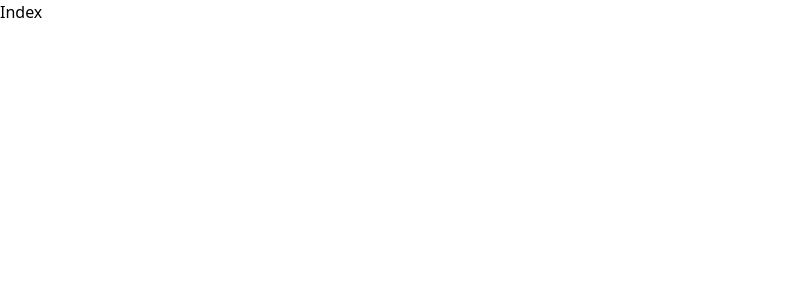
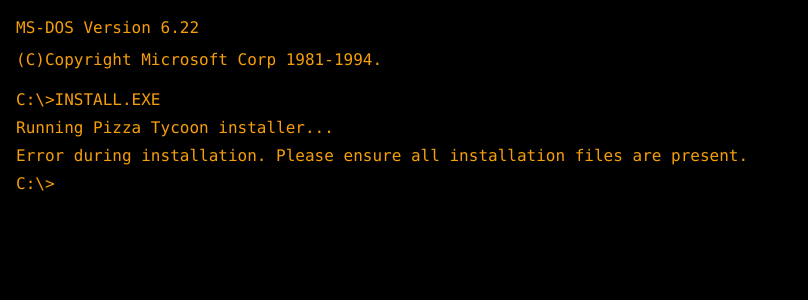
Before and after one commit to Andrew87E/portfolio2, a Next.js app: page /projects/pizza in a window 1280 px wide. Shown: the top 300 px of the page, without its empty margins (0-808 px from the left). Built offline with nearby package versions, Linux system fonts and the light colour scheme; a web font is replaced by a local one.

Commit message:
update resume download link to PDF format and add DOSWrapper component for Pizza Tycoon game

```diff
--- a/components/global/footer/footer.tsx
+++ b/components/global/footer/footer.tsx
@@ -34,7 +34,7 @@
             <FooterButton
               toltipContent="Download my Resume"
               toltipId="resume"
-              link="/Andrew_Edwards_Resume.docx"
+              link="/Andrew_Edwards_Resume.pdf"
               icon={
                 <AiOutlineFilePdf className="w-4 h-full mx-auto ae-links text-black dark:text-lime-500" />
               }
--- a/pages/index.tsx
+++ b/pages/index.tsx
@@ -249,7 +249,7 @@
                 "
                     onClick={() => {
                       // download resume
-                      window.open("/Andrew_Edwards_Resume.docx", "_blank");
+                      window.open("/Andrew_Edwards_Resume.pdf", "_blank");
                     }}
                   >
                     <Download className="w-4 h-4 transition-transform duration-300 group-hover:-translate-y-1 group-hover:translate-x-1" />
--- /dev/null
+++ b/pages/projects/pizza/index.tsx
@@ -0,0 +1,288 @@
+import React, { useState, useEffect, useRef } from "react";
+
+const DOSWrapper = () => {
+  const [commandHistory, setCommandHistory] = useState([]);
+  const [currentCommand, setCurrentCommand] = useState("");
+  const [gameStarted, setGameStarted] = useState(false);
+  const [isInstalled, setIsInstalled] = useState(false);
+  const [autoLaunchComplete, setAutoLaunchComplete] = useState(false);
+  const inputRef = useRef(null);
+  const emulatorRef = useRef(null);
+
+  // Check if game is installed
+  useEffect(() => {
+    const installStatus = localStorage.getItem("pizzaTycoonInstalled");
+    setIsInstalled(installStatus === "true");
+  }, []);
+
+  // Auto-launch sequence
+  useEffect(() => {
+    if (!autoLaunchComplete) {
+      const bootSequence = async () => {
+        if (!isInstalled) {
+          await typeCommand("C:\\>INSTALL.EXE");
+          await runInstaller();
+        } else {
+          await typeCommand("C:\\>PIZZA.BAT");
+          launchGame();
+        }
+        setAutoLaunchComplete(true);
+      };
+
+      bootSequence();
+    }
+  }, [isInstalled]);
+
+  const runInstaller = async () => {
+    setCommandHistory((prev) => [...prev, "Running Pizza Tycoon installer..."]);
+
+    try {
+      // Initialize js-dos for installer
+      const dos = await import("js-dos");
+      const canvas = document.createElement("canvas");
+      emulatorRef.current.appendChild(canvas);
+
+      const ci = await dos.Dos(canvas, {
+        wdosboxUrl: "/wdosbox.js",
+        cycles: "max",
+        autolock: false,
+      });
+
+      // Mount directory containing install files
+      await ci.mount(".", "/games");
+
+      // Run installer
+      await ci.run(["-c", "cd games", "-c", "install.exe"]);
+
+      // Listen for installation completion
+      // This is a simplified version - you might need to adjust based on
+      // how the actual installer signals completion
+      ci.onEvent("exit", () => {
+        localStorage.setItem("pizzaTycoonInstalled", "true");
+        setIsInstalled(true);
+        setCommandHistory((prev) => [
+          ...prev,
+          "Installation complete. Starting game...",
+        ]);
+        launchGame();
+      });
+    } catch (error) {
+      setCommandHistory((prev) => [
+        ...prev,
+        "Error during installation. Please ensure all installation files are present.",
+      ]);
+    }
+  };
+
+  const launchGame = async () => {
+    setGameStarted(true);
+    setCommandHistory((prev) => [...prev, "Loading Pizza Tycoon..."]);
+
+    try {
+      // Initialize js-dos
+      const dos = await import("js-dos");
+      const canvas = document.createElement("canvas");
+      emulatorRef.current.appendChild(canvas);
+
+      // Load saved state if exists
+      const savedState = loadGameState();
+
+      const ci = await dos.Dos(canvas, {
+        wdosboxUrl: "/wdosbox.js",
+        cycles: "max",
+        autolock: false,
+      });
+
+      // Mount game directory
+      await ci.mount(".", "/games");
+
+      // Run the batch file
+      await ci.run(["-c", "cd games", "-c", "pizza.bat"]);
+
+      // Restore saved state if available
+      if (savedState) {
+        try {
+          await ci.loadState(savedState);
+          setCommandHistory((prev) => [...prev, "Saved game state restored."]);
+        } catch (error) {
+          setCommandHistory((prev) => [
+            ...prev,
+            "Error restoring saved game state.",
+          ]);
+        }
+      }
+
+      // Add save state event listener
+      document.addEventListener("keydown", (e) => {
+        if (e.key === "F5") {
+          const state = ci.saveState();
+          saveGameState(state);
+        }
+      });
+    } catch (error) {
+      setCommandHistory((prev) => [
+        ...prev,
+        "Error launching game. Please ensure all game files are present.",
+      ]);
+      setGameStarted(false);
+    }
+  };
+
+  // Save state management
+  const saveGameState = (stateData) => {
+    try {
+      localStorage.setItem("pizzaTycoonSave", JSON.stringify(stateData));
+      setCommandHistory((prev) => [...prev, "Game state saved successfully."]);
+    } catch (error) {
+      setCommandHistory((prev) => [...prev, "Error saving game state."]);
+    }
+  };
+
+  const loadGameState = () => {
+    try {
+      const savedState = localStorage.getItem("pizzaTycoonSave");
+      if (savedState) {
+        return JSON.parse(savedState);
+      }
+      return null;
+    } catch (error) {
+      setCommandHistory((prev) => [...prev, "Error loading saved game state."]);
+      return null;
+    }
+  };
+
+  // Simulated typing effect for commands
+  const typeCommand = async (command) => {
+    setCurrentCommand("");
+    for (let i = 0; i < command.length; i++) {
+      setCurrentCommand((prev) => prev + command[i]);
+      await new Promise((resolve) => setTimeout(resolve, 50));
+    }
+    setCommandHistory((prev) => [...prev, command]);
+    setCurrentCommand("");
+  };
+
+  const handleCommand = (e) => {
+    if (e.key === "Enter") {
+      const newCommand = currentCommand.trim().toLowerCase();
+      setCommandHistory([...commandHistory, `C:\\>${currentCommand}`]);
+
+      switch (newCommand) {
+        case "help":
+          setCommandHistory((prev) => [
+            ...prev,
+            "Available commands:",
+            "HELP        - Show this help message",
+            "INSTALL     - Run Pizza Tycoon installer",
+            "PIZZA       - Launch Pizza Tycoon",
+            "CLS         - Clear screen",
+            "SAVE        - Save game state (Also F5 in-game)",
+            "LOAD        - Load last saved game",
+            "EXIT        - Exit game",
+            "UNINSTALL   - Remove Pizza Tycoon installation",
+          ]);
+          break;
+        case "cls":
+          setCommandHistory([]);
+          break;
+        case "install":
+        case "install.exe":
+          if (!isInstalled && !gameStarted) {
+            runInstaller();
+          } else {
+            setCommandHistory((prev) => [
+              ...prev,
+              "Game is already installed.",
+            ]);
+          }
+          break;
+        case "pizza":
+        case "pizza.bat":
+          if (!gameStarted) {
+            if (isInstalled) {
+              launchGame();
+            } else {
+              setCommandHistory((prev) => [
+                ...prev,
+                "Please run INSTALL.EXE first.",
+              ]);
+            }
+          }
+          break;
+        case "uninstall":
+          localStorage.removeItem("pizzaTycoonInstalled");
+          localStorage.removeItem("pizzaTycoonSave");
+          setIsInstalled(false);
+          setCommandHistory((prev) => [
+            ...prev,
+            "Pizza Tycoon has been uninstalled.",
+          ]);
+          break;
+        case "exit":
+          if (gameStarted) {
+            setGameStarted(false);
+            setCommandHistory((prev) => [...prev, "Exiting game..."]);
+            if (emulatorRef.current) {
+              emulatorRef.current.innerHTML = "";
+            }
+          }
+          break;
+        default:
+          setCommandHistory((prev) => [...prev, "Bad command or file name"]);
+      }
+      setCurrentCommand("");
+    }
+  };
+
+  return (
+    <div className="w-full h-screen bg-black flex flex-col">
+      {/* DOS Interface */}
+      <div
+        className="p-4 font-mono text-amber-500 overflow-auto flex-grow"
+        onClick={() => inputRef.current?.focus()}
+      >
+        {!gameStarted && (
+          <>
+            <div className="mb-4">
+              <div className="mb-2">MS-DOS Version 6.22</div>
+              <div className="mb-4">(C)Copyright Microsoft Corp 1981-1994.</div>
+            </div>
+
+            {/* Command history */}
+            <div className="whitespace-pre-wrap">
+              {commandHistory.map((line, index) => (
+                <div key={index} className="mb-1">
+                  {line}
+                </div>
+              ))}
+            </div>
+
+            {/* Command prompt */}
+            <div className="flex items-center">
+              <span className="mr-1">C:\&gt;</span>
+              <input
+                ref={inputRef}
+                type="text"
+                value={currentCommand}
+                onChange={(e) => setCurrentCommand(e.target.value)}
+                onKeyDown={handleCommand}
+                className="bg-transparent border-none outline-none flex-1 focus:ring-0"
+                autoFocus
+              />
+            </div>
+          </>
+        )}
+      </div>
+
+      {/* Game Container */}
+      <div
+        ref={emulatorRef}
+        className={`flex-grow ${gameStarted ? "block" : "hidden"}`}
+      >
+        {/* js-dos will inject the canvas here */}
+      </div>
+    </div>
+  );
+};
+
+export default DOSWrapper;
```
Also changed, not shown: 2 other files (tests, documents, lock files or other folders).
